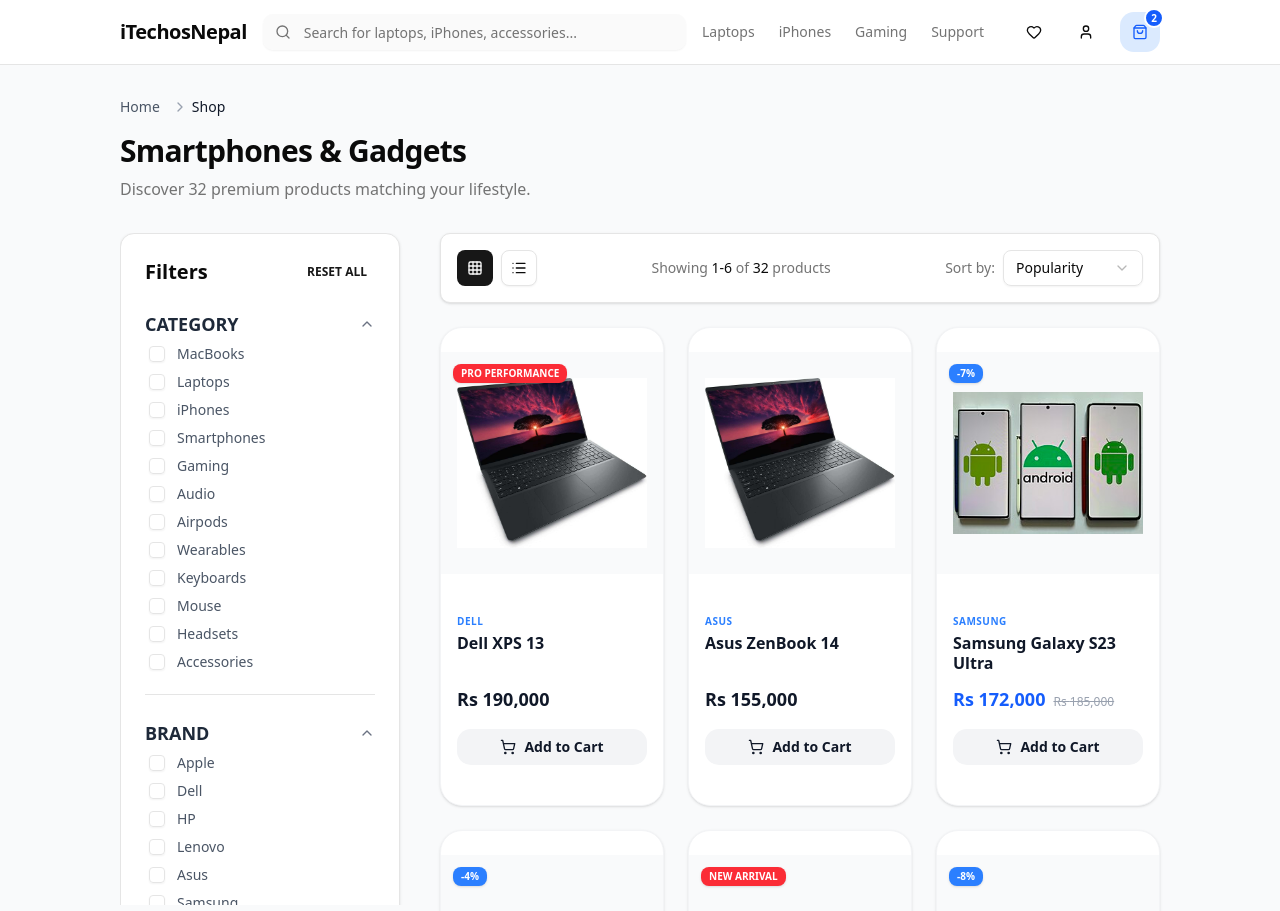
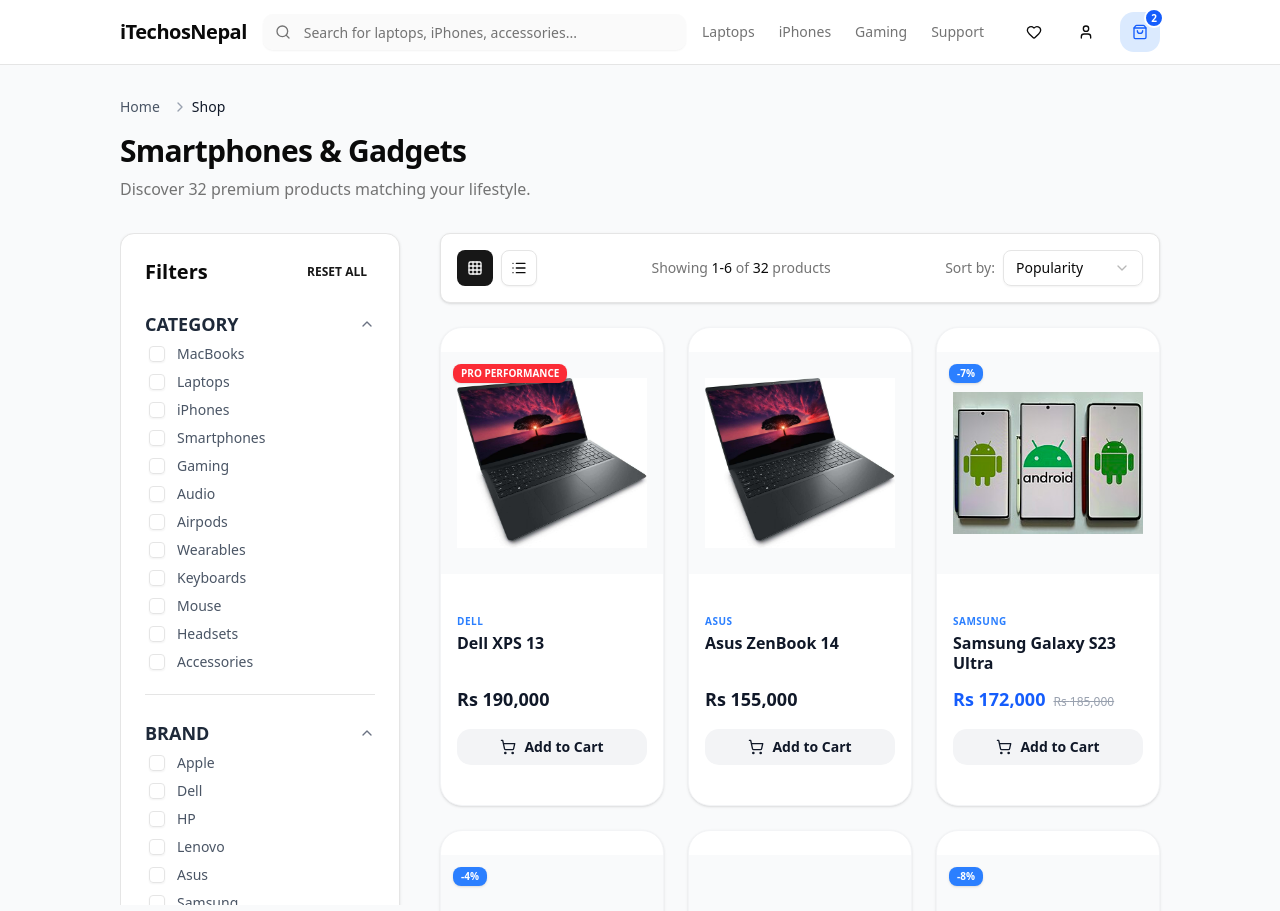
Before and after one commit to devmani46/itechosTask, a Next.js app: page /shop in a window 1280 px wide. Shown: the top 911 px of the page. Built offline with nearby package versions, Linux system fonts and the light colour scheme.

Commit message:
build fixed

```diff
--- a/components/ui/input.tsx
+++ b/components/ui/input.tsx
@@ -7,6 +7,7 @@
     <input
       type={type}
       data-slot="input"
+      suppressHydrationWarning
       className={cn(
         "file:text-foreground placeholder:text-muted-foreground selection:bg-primary selection:text-primary-foreground dark:bg-input/30 border-input h-9 w-full min-w-0 rounded-md border bg-transparent px-3 py-1 text-base shadow-xs transition-[color,box-shadow] outline-none file:inline-flex file:h-7 file:border-0 file:bg-transparent file:text-sm file:font-medium disabled:pointer-events-none disabled:cursor-not-allowed disabled:opacity-50 md:text-sm",
         "focus-visible:border-ring focus-visible:ring-ring/50 focus-visible:ring-[3px]",
--- a/data/products.ts
+++ b/data/products.ts
@@ -170,7 +170,6 @@
     brand: "Microsoft",
     category: "Gaming",
     image: "/images/products/Gaming.jpg",
-    label: "NEW ARRIVAL",
   },
   {
     id: "15",
```
